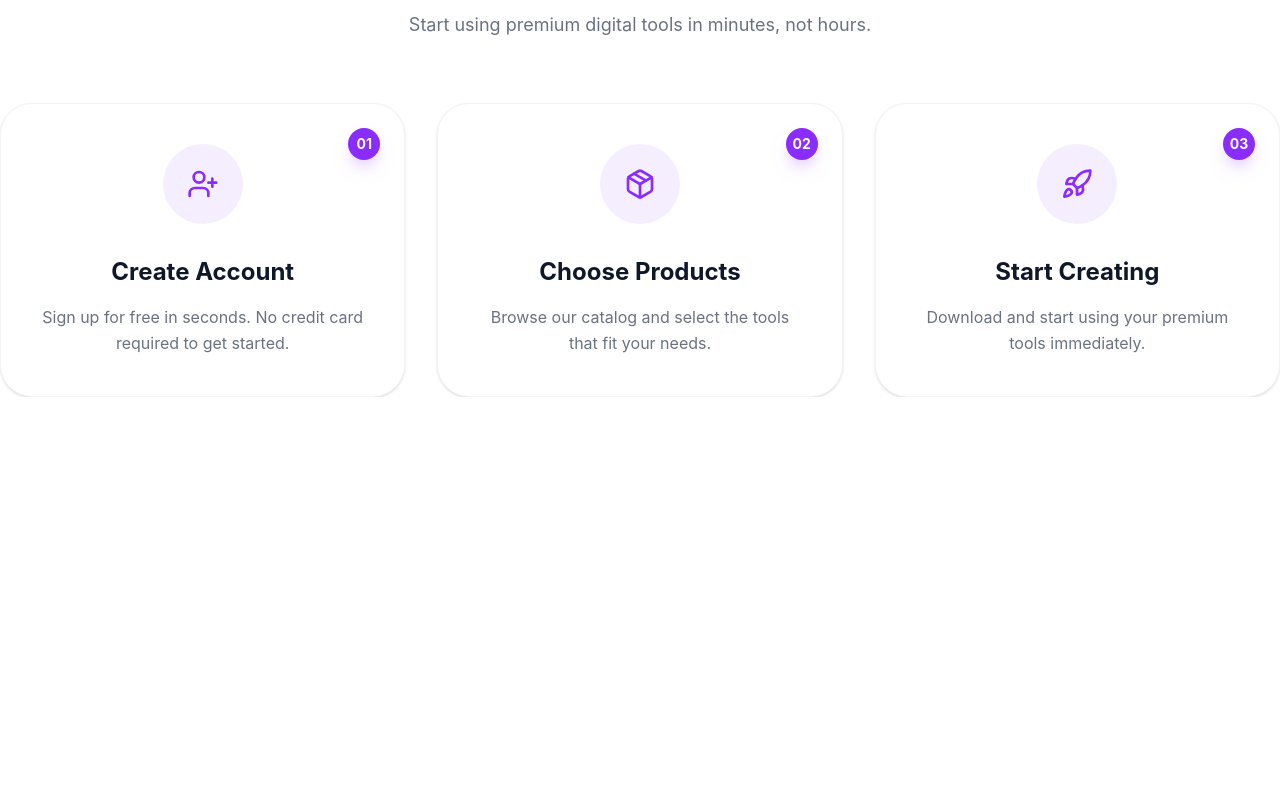
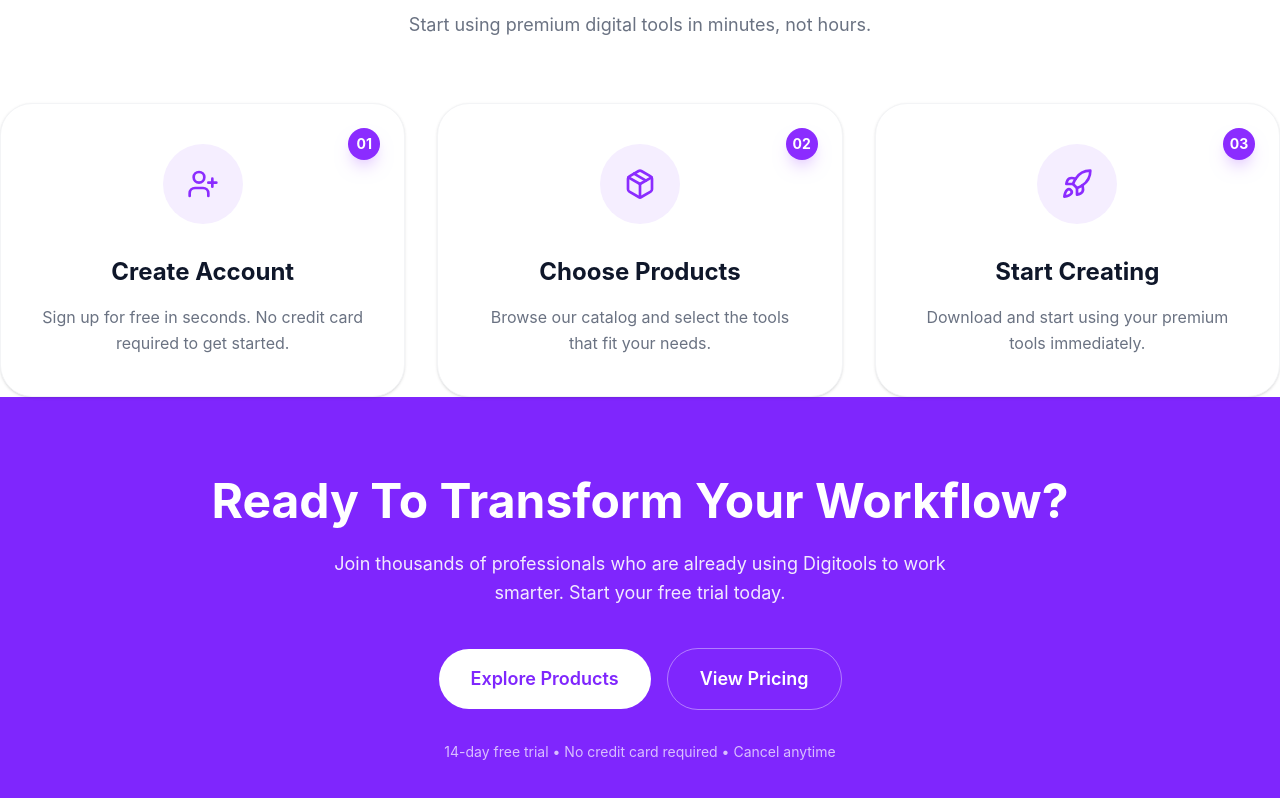
Before and after one commit to Haolader91/Assignment-Six, a React (Vite) app: page / in a window 1280 px wide. Shown: the part 3079-3877 px from the top of the page. Before the commit the page ends 3476 px from the top, so only its background shows below. Built offline with nearby package versions, Linux system fonts and the light colour scheme.

Commit message:
Ready section

```diff
--- a/src/App.jsx
+++ b/src/App.jsx
@@ -6,6 +6,7 @@
 import Rating from "./components/MainBody/Rating/Rating";
 import Card from "./components/MainBody/Card/Card";
 import GetStart from "./components/MainBody/GetStart/GetStart";
+import Ready from "./components/MainBody/Ready/Ready";
 
 function App() {
   return (
@@ -23,6 +24,8 @@
           <Rating></Rating>
           <Card></Card>
           <GetStart></GetStart>
+
+          <Ready></Ready>
         </section>
       </main>
     </>
--- /dev/null
+++ b/src/components/MainBody/Ready/Ready.jsx
@@ -0,0 +1,34 @@
+import React from "react";
+
+const Ready = () => {
+  return (
+    <section className="bg-[#7F26FD] py-20 px-6 text-white text-center">
+      <div className="mx-auto">
+        <h2 className="text-4xl md:text-5xl font-bold mb-6">
+          Ready To Transform Your Workflow?
+        </h2>
+
+        <p className="text-lg opacity-90 mb-10 max-w-2xl mx-auto leading-relaxed">
+          Join thousands of professionals who are already using Digitools to
+          work smarter. Start your free trial today.
+        </p>
+
+        <div className="flex flex-col sm:flex-row items-center justify-center gap-4 mb-8">
+          <button className="bg-white text-[#7F26FD] px-8 py-4 rounded-full font-semibold text-lg hover:bg-gray-100 transition-colors w-full sm:w-auto">
+            Explore Products
+          </button>
+
+          <button className="border border-white/40 bg-transparent text-white px-8 py-4 rounded-full font-semibold text-lg hover:bg-white/10 transition-colors w-full sm:w-auto">
+            View Pricing
+          </button>
+        </div>
+
+        <p className="text-sm opacity-70">
+          14-day free trial • No credit card required • Cancel anytime
+        </p>
+      </div>
+    </section>
+  );
+};
+
+export default Ready;
```
